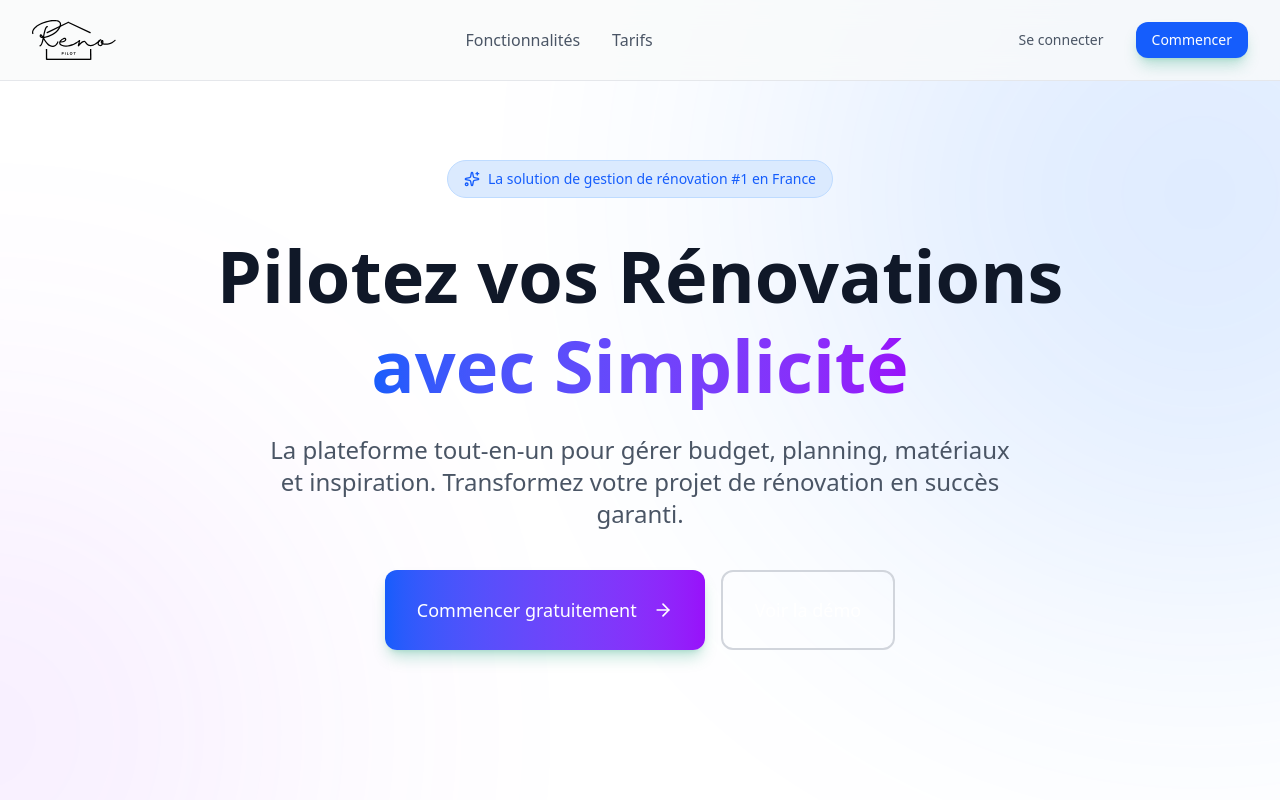
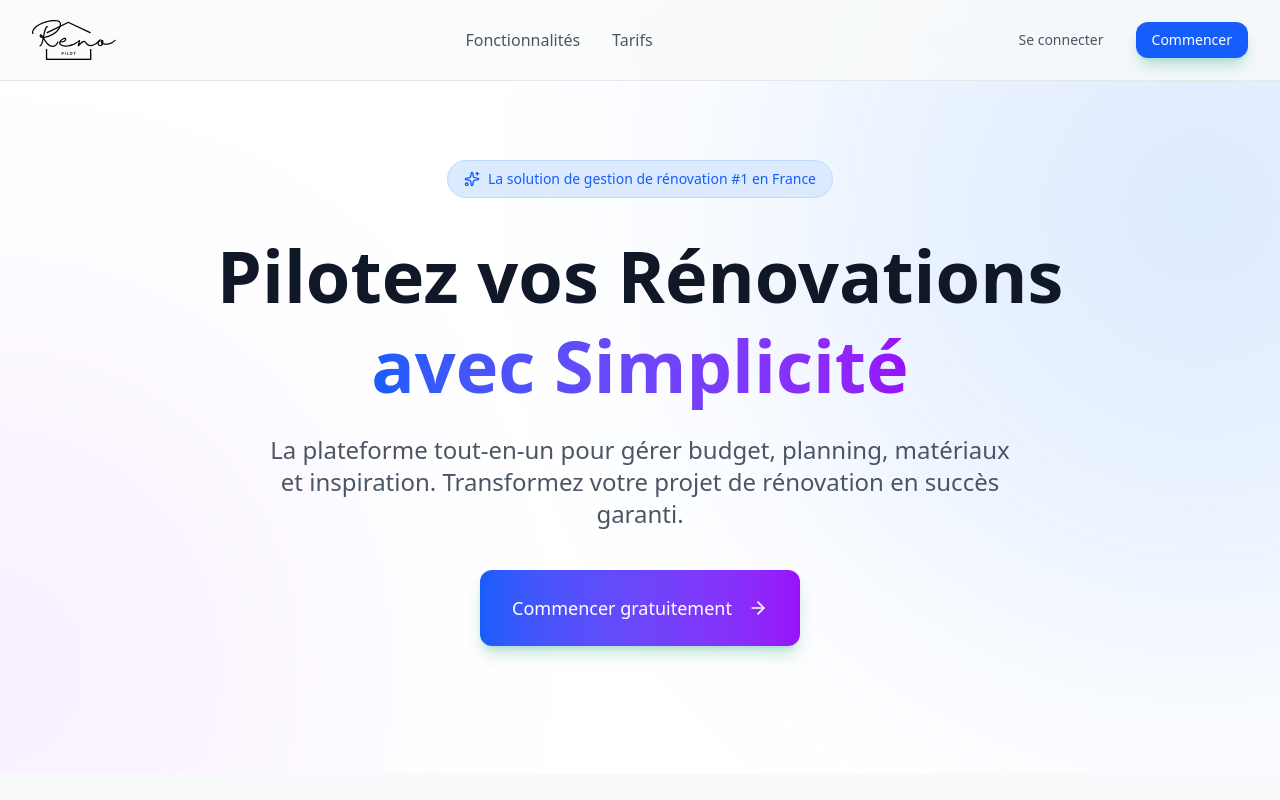
Before and after one commit to iheath83/Renovation-SAS, a React app in the folder frontend/: page / in a window 1280 px wide. Shown: the top 800 px of the page. Built offline with nearby package versions, Linux system fonts and the light colour scheme; no server answers; the HTML template or start-up script is replaced by a standard one.

Commit message:
Clean: Suppression bouton 'Voir la démo' du hero
- Garde uniquement le bouton 'Commencer gratuitement'
- CTA unique et plus percutant
- Hero section plus épurée

```diff
--- a/frontend/src/pages/Login.tsx
+++ b/frontend/src/pages/Login.tsx
@@ -467,7 +467,7 @@
             initial={{ opacity: 0, y: 20 }}
             animate={{ opacity: 1, y: 0 }}
             transition={{ duration: 0.6, delay: 0.3 }}
-            className="flex flex-col sm:flex-row justify-center gap-4 mb-12"
+            className="flex justify-center"
           >
             <Button
               size="lg"
@@ -476,14 +476,6 @@
             >
               Commencer gratuitement
               <ArrowRight className="w-5 h-5 ml-2" />
-            </Button>
-            <Button
-              size="lg"
-              variant="outline"
-              className="text-lg px-8 py-6 border-2 border-gray-300 hover:border-slate-600"
-              onClick={() => { setShowLoginModal(true); setIsRegister(false); }}
-            >
-              Voir la démo
             </Button>
           </motion.div>
         </div>
```
